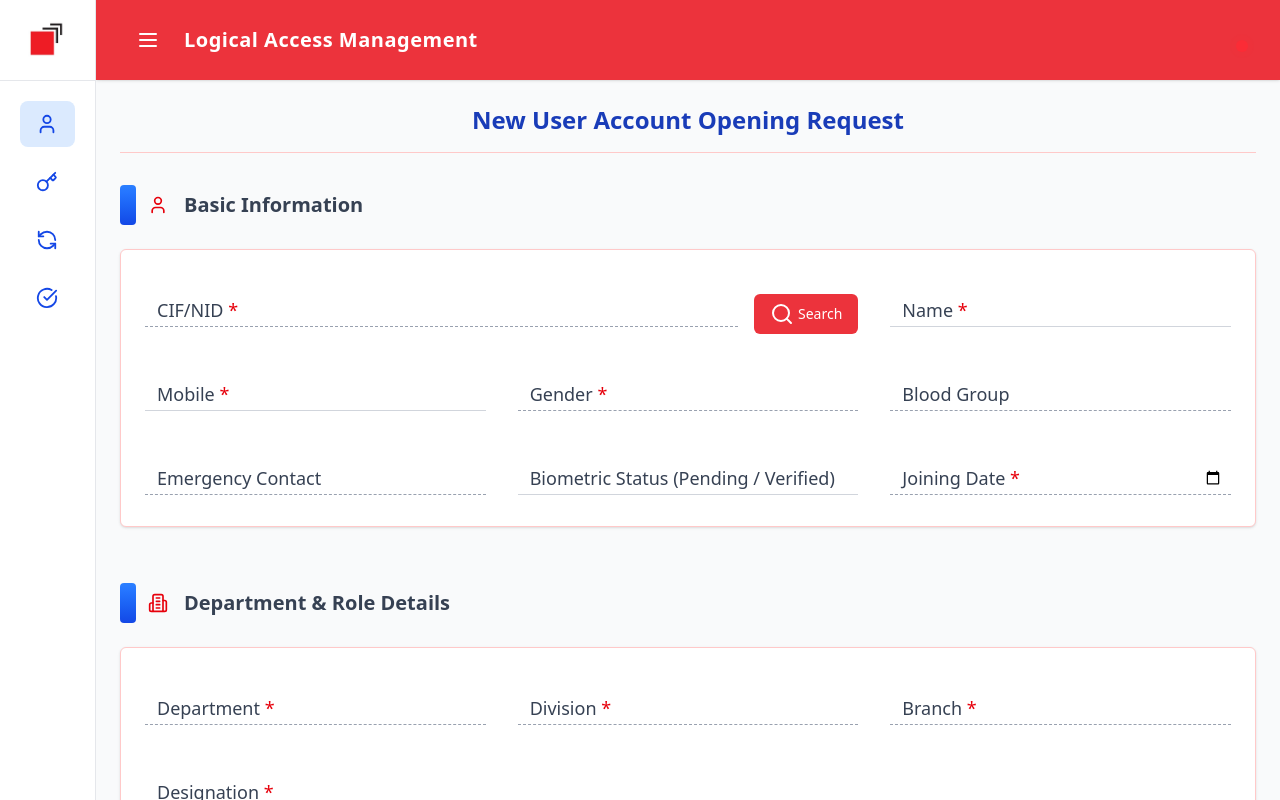
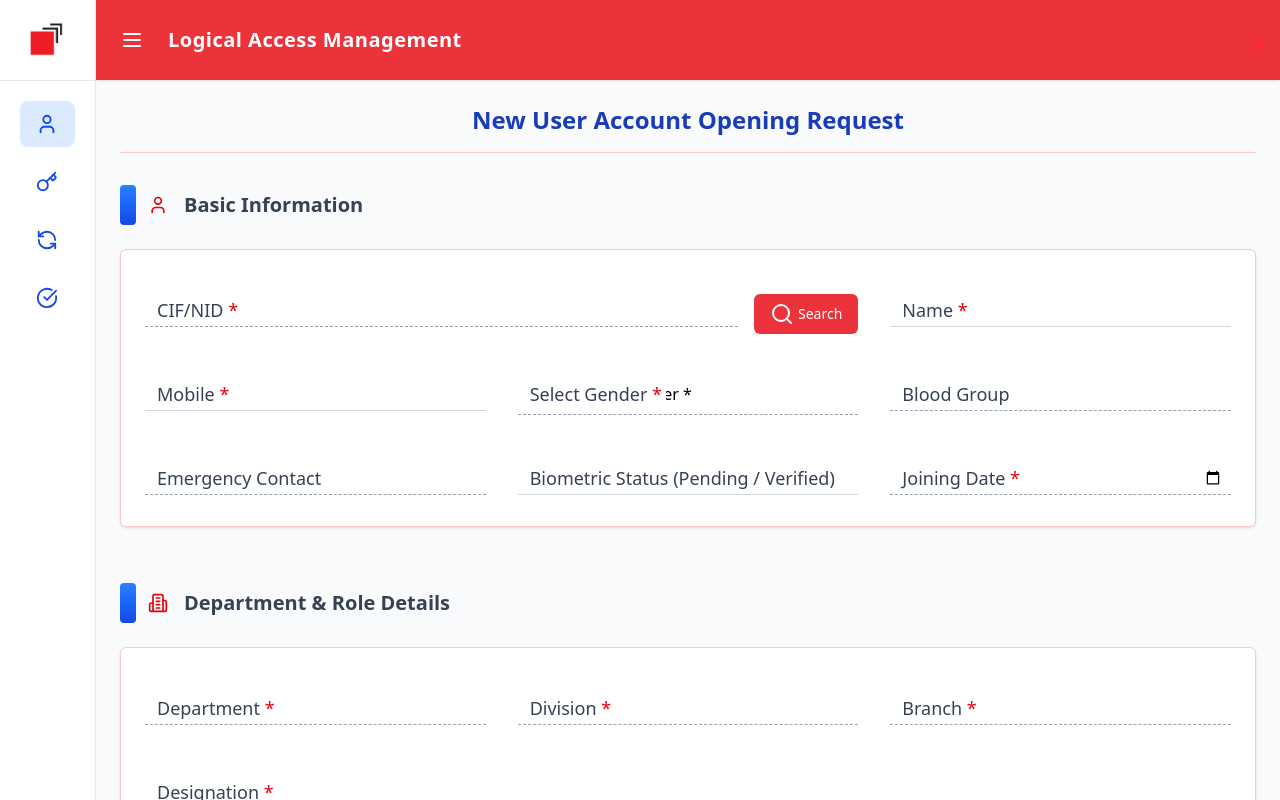
Before and after one commit to Nazmul-karim-tanvir-2nd/lamCodes, a React (Vite) app in the folder lamFrontend/: page / in a window 1280 px wide. Built offline with nearby package versions, Linux system fonts and the light colour scheme.

Commit message:
saved some changes

```diff
--- a/lamFrontend/src/components/Navbar.jsx
+++ b/lamFrontend/src/components/Navbar.jsx
@@ -8,7 +8,7 @@ const Navbar = () => {
     return (
         <header className="sticky top-0 z-30 bg-red-600/80 shadow">
 
-            <div className="flex items-center justify-between h-20 px-4 sm:px-6 lg:px-8">
+            <div className="flex items-center justify-between h-20 px-2 sm:px-4 lg:px-4">
                 {/* Left: Menu button (mobile only) + title */}
                 <div className="flex items-center gap-4">
                     {/* Mobile Menu Button */}
--- /dev/null
+++ b/lamFrontend/src/components/custom/FloatingCheckbox.jsx
@@ -0,0 +1,45 @@
+// src/components/FloatingCheckbox.jsx
+import { useState } from "react";
+import classNames from "classnames";
+
+const FloatingCheckbox = ({ label, name, checked, onChange, disabled = false }) => {
+    const [isFocused, setIsFocused] = useState(false);
+    const shouldFloat = isFocused || checked;
+
+    return (
+        <div className="relative w-full min-h-[60px]">
+            <input
+                type="checkbox"
+                id={name}
+                name={name}
+                checked={checked}
+                onChange={onChange}
+                disabled={disabled}
+                onFocus={() => setIsFocused(true)}
+                onBlur={() => setIsFocused(false)}
+                className={classNames(
+                    "appearance-none w-5 h-5 border border-gray-400 rounded-md checked:bg-red-600 checked:border-red-600",
+                    "focus:ring-2 focus:ring-red-400 transition-all cursor-pointer",
+                    {
+                        "bg-gray-200 cursor-not-allowed": disabled,
+                    }
+                )}
+            />
+            <label
+                htmlFor={name}
+                className={classNames(
+                    "ml-2 absolute left-7 px-1 top-1/2 transform -translate-y-1/2 bg-white text-gray-700 dark:bg-gray-900 transition-all duration-200 select-none",
+                    {
+                        "text-sm font-medium text-red-600": shouldFloat,
+                        "text-base": !shouldFloat,
+                        "text-gray-400 cursor-not-allowed": disabled,
+                    }
+                )}
+            >
+                {label}
+            </label>
+        </div>
+    );
+};
+
+export default FloatingCheckbox;
--- /dev/null
+++ b/lamFrontend/src/components/custom/FloatingSelect.jsx
@@ -0,0 +1,57 @@
+// src/components/FloatingSelect.jsx
+import { useState } from "react";
+import classNames from "classnames";
+
+const FloatingSelect = ({ label, name, value, onChange, options = [], disabled = false }) => {
+    const [isFocused, setIsFocused] = useState(false);
+    const shouldFloat = isFocused || value;
+
+    const labelTop = shouldFloat ? "0.25rem" : "1.4rem";
+
+    return (
+        <div className="relative w-full min-h-[60px]">
+            <select
+                id={name}
+                name={name}
+                value={value}
+                onChange={onChange}
+                onFocus={() => setIsFocused(true)}
+                onBlur={() => setIsFocused(false)}
+                disabled={disabled}
+                className={classNames(
+                    "w-full appearance-none bg-transparent pt-6 pb-2 px-2 text-sm sm:text-base outline-none border-b",
+                    "transition-all duration-300 ease-in-out",
+                    {
+                        "border-dashed border-gray-400": !isFocused && !disabled,
+                        "hover:border-gray-600": !isFocused && !disabled,
+                        "border-b-2 border-red-500": isFocused && !disabled,
+                        "bg-gray-100 text-gray-500 cursor-not-allowed border-gray-300": disabled,
+                    }
+                )}
+            >
+                <option value="" disabled>Select {label}</option>
+                {options.map((opt) => (
+                    <option key={opt.value} value={opt.value}>
+                        {opt.label}
+                    </option>
+                ))}
+            </select>
+            <label
+                htmlFor={name}
+                className={classNames(
+                    "absolute left-2 px-1 bg-white dark:bg-gray-900 select-none transition-all duration-300",
+                    {
+                        "text-blue-600 font-medium text-xs sm:text-sm": shouldFloat,
+                        "text-gray-700 text-base sm:text-lg": !shouldFloat,
+                        "cursor-not-allowed text-gray-400": disabled,
+                    }
+                )}
+                style={{ top: labelTop }}
+            >
+                {label}
+            </label>
+        </div>
+    );
+};
+
+export default FloatingSelect;
--- a/lamFrontend/src/pages/userAccount/UserAccountForm.jsx
+++ b/lamFrontend/src/pages/userAccount/UserAccountForm.jsx
@@ -2,8 +2,9 @@ import useUserFormStore from '../../store/useUserFormStore';
 import { useEffect } from 'react';
 import dummyUsers from '../../data/dummyUser';
 import FloatingInput from '../../components/FloatingInput';
+import FloatingCheckbox from '../../components/custom/FloatingCheckbox';
+import FloatingSelect from '../../components/custom/FloatingSelect';
 import { SectionTitle } from '../../components/SectionTitle';
-import { Checkbox } from '../../components/ui/Checkbox';
 import { Button } from '../../components/ui/Button';
 import {
     User,
@@ -70,7 +71,7 @@ const UserAccountForm = () => {
                 New User Account Opening Request
             </h1>
 
-            {/* Employee Information */}
+            {/* Basic Information */}
             <SectionTitle>
                 <User className="w-5 h-5 text-red-600 mr-2" />
                 Basic Information
@@ -94,7 +95,19 @@ const UserAccountForm = () => {
 
                 <FloatingInput label={<RequiredLabel>Name</RequiredLabel>} name="name" value={formData.name} onChange={handleChange} disabled />
                 <FloatingInput label={<RequiredLabel>Mobile</RequiredLabel>} name="mobile" value={formData.mobile} onChange={handleChange} disabled />
-                <FloatingInput label={<RequiredLabel>Gender</RequiredLabel>} name="gender" value={formData.gender} onChange={handleChange} />
+
+                <FloatingSelect
+                    label={<RequiredLabel>Select Gender</RequiredLabel>}
+                    name="gender"
+                    value={formData.gender}
+                    onChange={handleChange}
+                    options={[
+                        { label: "Male", value: "Male" },
+                        { label: "Female", value: "Female" },
+                        { label: "Other", value: "Other" },
+                    ]}
+                />
+
                 <FloatingInput label="Blood Group" name="bloodGroup" value={formData.bloodGroup} onChange={handleChange} />
                 <FloatingInput label="Emergency Contact" name="emergencyContact" value={formData.emergencyContact} onChange={handleChange} />
                 <FloatingInput label="Biometric Status (Pending / Verified)" name="biometricStatus" value={formData.biometricStatus} onChange={handleChange} disabled />
@@ -118,28 +131,23 @@ const UserAccountForm = () => {
                 <FloatingInput label={<RequiredLabel>Branch</RequiredLabel>} name="branch" value={formData.branch} onChange={handleChange} />
                 <FloatingInput label={<RequiredLabel>Designation</RequiredLabel>} name="designation" value={formData.designation} onChange={handleChange} />
 
-                <div className="flex flex-col md:col-span-3">
-                    <label className="text-sm font-medium text-gray-700 mb-2">Employment Status <span className="text-red-600">*</span></label>
-                    <div className="flex flex-col sm:flex-row gap-6">
-                        <label className="flex items-center gap-2 cursor-pointer select-none">
-                            <Checkbox
+                <div className="md:col-span-3 grid grid-cols-1 sm:grid-cols-2 gap-4">
+                    <FloatingCheckbox
+                        label="Permanent Employment"
+                        name="employmentStatusPermanent"
                         checked={formData.employmentStatus === "Permanent"}
-                                onCheckedChange={(checked) =>
-                                    updateField("employmentStatus", checked ? "Permanent" : "")
+                        onChange={(e) =>
+                            updateField("employmentStatus", e.target.checked ? "Permanent" : "")
                         }
                     />
-                            Permanent
-                        </label>
-                        <label className="flex items-center gap-2 cursor-pointer select-none">
-                            <Checkbox
+                    <FloatingCheckbox
+                        label="Contractual Employment"
+                        name="employmentStatusContractual"
                         checked={formData.employmentStatus === "Contractual"}
-                                onCheckedChange={(checked) =>
-                                    updateField("employmentStatus", checked ? "Contractual" : "")
+                        onChange={(e) =>
+                            updateField("employmentStatus", e.target.checked ? "Contractual" : "")
                         }
                     />
-                            Contractual
-                        </label>
-                    </div>
                 </div>
 
                 {formData.employmentStatus === 'Contractual' && (
```
Lines whose indentation alone changed are shown as unchanged.
